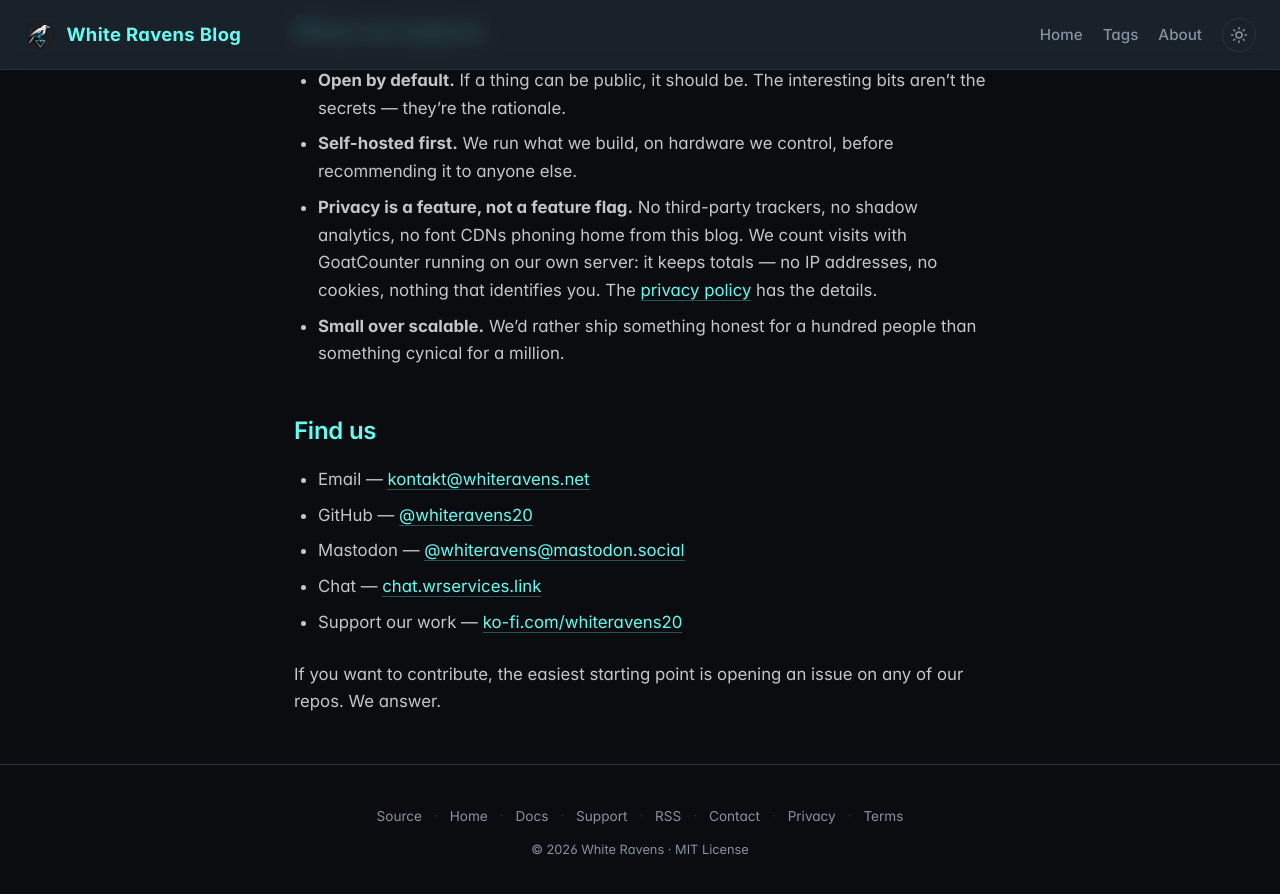
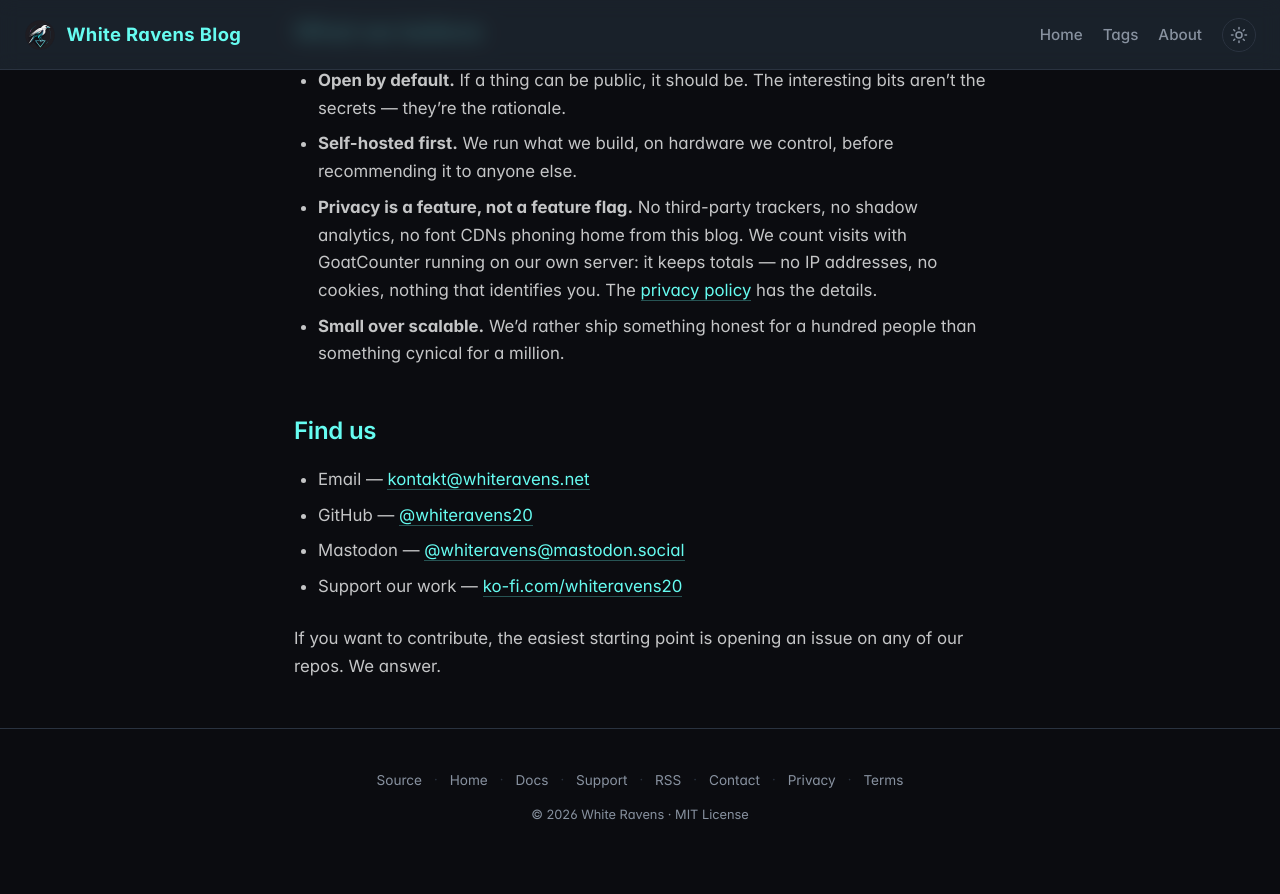
Before and after one commit to whiteravens20/blog, a Jekyll site: the page built from about.md, in a window 1280 px wide and 900 px high, scrolled down 847 px. Shown: the top 894 px of the window. Built offline with Jekyll 4.4.1, drawn with Linux system fonts in a browser that asks for light colours; after the commit the page ends 1712 px from its top, so only the background shows below that.

Commit message:
docs(about): remove the chat from the ways to find us (#25)

```diff
--- a/about.md
+++ b/about.md
@@ -31,7 +31,6 @@
 - Email &mdash; <a href="mailto:kontakt@whiteravens.net">kontakt@whiteravens.net</a>
 - GitHub &mdash; <a href="https://github.com/whiteravens20">@whiteravens20</a>
 - Mastodon &mdash; <a href="https://mastodon.social/@whiteravens" rel="me">@whiteravens@mastodon.social</a>
-- Chat &mdash; <a href="https://chat.wrservices.link">chat.wrservices.link</a>
 - Support our work &mdash; <a href="https://ko-fi.com/whiteravens20" rel="noopener">ko-fi.com/whiteravens20</a>
 
 If you want to contribute, the easiest starting point is opening an issue on any of our repos. We answer.
```
